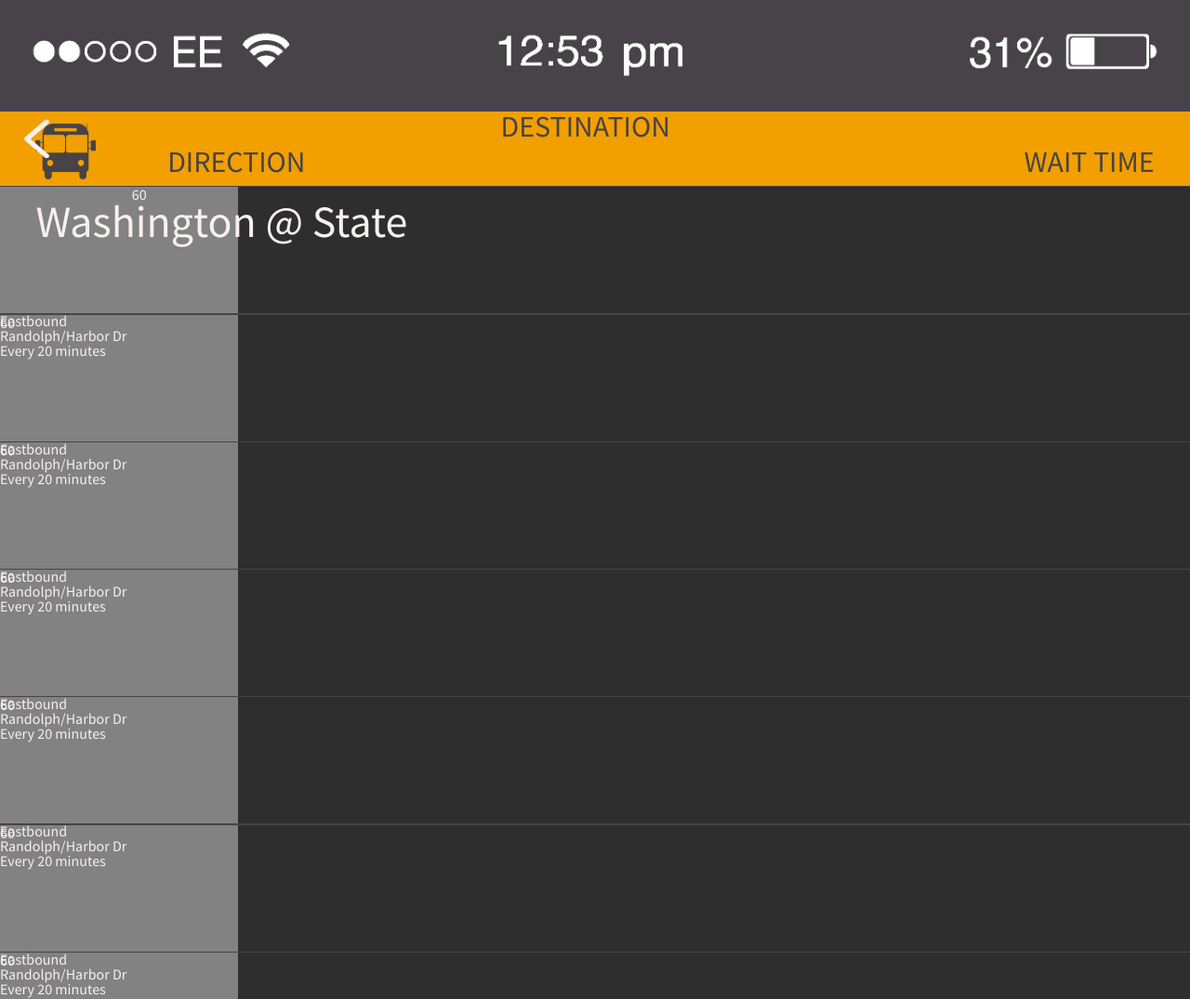
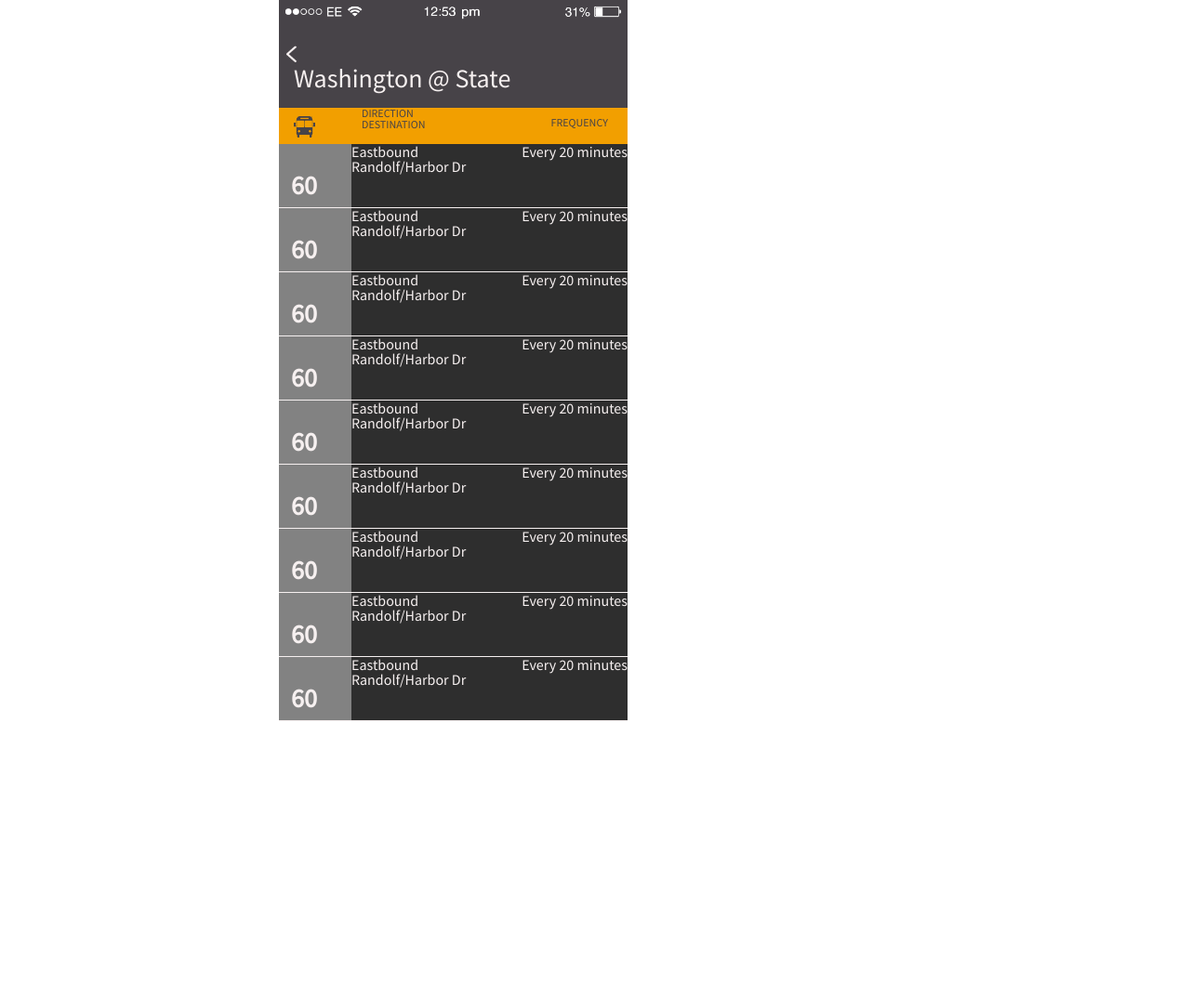
Before and after one commit to TamaraLong/Busy-Bus, a plain HTML site: page index.html in a window 1280 px wide. Shown: the top 1075 px of the page at 93% size. After the commit the page ends 800 px from the top, so only its background shows below. Drawn offline with Linux system fonts and the light colour scheme.

Commit message:
Style with Css flexbox

```diff
--- a/css/style.css
+++ b/css/style.css
@@ -6,12 +6,17 @@
 
 html {
   height: 100%;
+  width: 100%;
+  background-color: white;
 }
 
 body {
   background-color: #474348;
   font-family: 'Source Sans Pro', sans-serif;
   height: 100%;
+  max-height: 667px;
+  max-width: 375px;
+  margin-left: 300px;
 }
 
 /* div {
@@ -21,21 +26,19 @@ body {
 
 header {
   width: 100%;
-  height: 15%;
+  height: 116px;
   color: #2b2b2b;
 }
 
 h1 {
-  font-size: 48px;
+  font-size: 28px;
   color: #f6f0f0;
-  margin: 3% 3%;
+  margin: 0 0 9px 16px;
 }
 
 h3 {
-  font-size: 2em;
+  font-size: 12px;
   color: #474348;
-  margin: 3% 3%;
-  display: block;
   width: 22%;
   float: left;
   text-transform: uppercase;
@@ -49,63 +52,69 @@ section {
   height: 85%;
 }
 
-.stackable1 {
-  margin-bottom: 0;
+.labelbar {
+  display: flex;
+  width: 100%;
+  height: 39px;
+  background-color: #f29f00;
 }
 
-.stackable2 {
-  margin-top: 0;
-}
-
-.rightside {
-  float: right;
-  text-align: right;
-  display: inline-block;
-}
-
-.labelbar {
-  width: 100%;
-  height: 80px;
-  background-color: #f29f00;
-  margin: 0 0 0.1% 0;
+.frequency-label {
+  margin-left: auto;
+  padding: 10px 8px 0 0;
 }
 
 .bus {
   background-color: #2e2e2e;
   color: #f6f0f0;
+  display: flex;
+  flex-wrap: wrap;
   width: 100%;
-  height: 20%;
-  margin: 0 0 0.1% 0;
+  height: 69px;
+  border-bottom: 1px solid;
+}
+
+.bus-number {
+  padding: 30px 0 20px 13px;
+  font-size: 28px;
+  font-weight: bold;
 }
 
 .bus-number-box {
   background-color: #828282;
   height: 100%;
-  width: 20%;
+  width: 78px;
+}
+
+.frequency {
+  margin-left: auto;
+}
+
+.direction {
+  order: 0;
+  max-height: 14px;
+}
+
+.destination {
+  order: 2;
 }
 
 /* iOS status bar image */
 img.image1 {
   width: 100%;
-  height: 10%;
-  padding: 1%;
+  height: 5%;
 }
 
 /* back arrow icon */
 img.image2 {
-  width: 30px;
-  height: 48px;
-  margin: 0 2%;
+  width: 12px;
+  height: 20px;
+  margin: 17px 0 0 8px;
 }
 
 /* bus vector */
 img.image3 {
-  width: 65px;
-  height: 60px;
-  margin: 1% 3%;
-  float: left;
+  width: 23px;
+  height: 23px;
+  margin: 9px 50px 9px 16px;
 }
-
-.bus-number {
-  /* white-space: inherit; */
-}
--- a/index.html
+++ b/index.html
@@ -24,81 +24,71 @@
     <div class="labelbar">
       <img src="/images/bb_bus.png"
       class="image3" alt="Bus icon"/>
-      <h3 class="stackable1">Direction</h3>
-      <h3 class="stackable2">Destination</h3>
-      <h3 class="rightside">Wait Time</h3>
+      <h3 class="dd-label">Direction<br>Destination<br></h3>
+      <h3 class="frequency-label">Frequency</h3>
     </div>
     <section>
       <div class="bus">
         <div class="bus-number-box">
           <p class="bus-number">60</p>
         </div>
-        <p class="direction">Eastbound</p>
-        <p class="destination">Randolph/Harbor Dr</p>
+        <p class="direction">Eastbound<br class="destination">Randolf/Harbor Dr<br></p>
         <p class="frequency">Every 20 minutes</p>
       </div>
       <div class="bus">
         <div class="bus-number-box">
           <p class="bus-number">60</p>
         </div>
-        <p class="direction">Eastbound</p>
-        <p class="destination">Randolph/Harbor Dr</p>
+        <p class="direction">Eastbound<br class="destination">Randolf/Harbor Dr<br></p>
         <p class="frequency">Every 20 minutes</p>
       </div>
       <div class="bus">
         <div class="bus-number-box">
           <p class="bus-number">60</p>
         </div>
-        <p class="direction">Eastbound</p>
-        <p class="destination">Randolph/Harbor Dr</p>
+        <p class="direction">Eastbound<br class="destination">Randolf/Harbor Dr<br></p>
         <p class="frequency">Every 20 minutes</p>
       </div>
       <div class="bus">
         <div class="bus-number-box">
           <p class="bus-number">60</p>
         </div>
-        <p class="direction">Eastbound</p>
-        <p class="destination">Randolph/Harbor Dr</p>
+        <p class="direction">Eastbound<br class="destination">Randolf/Harbor Dr<br></p>
         <p class="frequency">Every 20 minutes</p>
       </div>
       <div class="bus">
         <div class="bus-number-box">
           <p class="bus-number">60</p>
         </div>
-        <p class="direction">Eastbound</p>
-        <p class="destination">Randolph/Harbor Dr</p>
+        <p class="direction">Eastbound<br class="destination">Randolf/Harbor Dr<br></p>
         <p class="frequency">Every 20 minutes</p>
       </div>
       <div class="bus">
         <div class="bus-number-box">
           <p class="bus-number">60</p>
         </div>
-        <p class="direction">Eastbound</p>
-        <p class="destination">Randolph/Harbor Dr</p>
+        <p class="direction">Eastbound<br class="destination">Randolf/Harbor Dr<br></p>
         <p class="frequency">Every 20 minutes</p>
       </div>
       <div class="bus">
         <div class="bus-number-box">
           <p class="bus-number">60</p>
         </div>
-        <p class="direction">Eastbound</p>
-        <p class="destination">Randolph/Harbor Dr</p>
+        <p class="direction">Eastbound<br class="destination">Randolf/Harbor Dr<br></p>
         <p class="frequency">Every 20 minutes</p>
       </div>
       <div class="bus">
         <div class="bus-number-box">
           <p class="bus-number">60</p>
         </div>
-        <p class="direction">Eastbound</p>
-        <p class="destination">Randolph/Harbor Dr</p>
+        <p class="direction">Eastbound<br class="destination">Randolf/Harbor Dr<br></p>
         <p class="frequency">Every 20 minutes</p>
       </div>
       <div class="bus">
         <div class="bus-number-box">
           <p class="bus-number">60</p>
         </div>
-        <p class="direction">Eastbound</p>
-        <p class="destination">Randolph/Harbor Dr</p>
+        <p class="direction">Eastbound<br class="destination">Randolf/Harbor Dr<br></p>
         <p class="frequency">Every 20 minutes</p>
       </div>
     </section>
```
